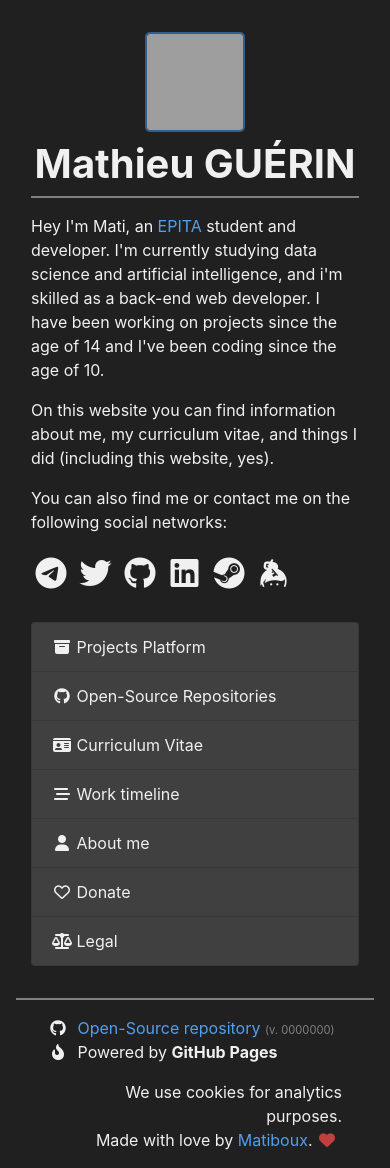
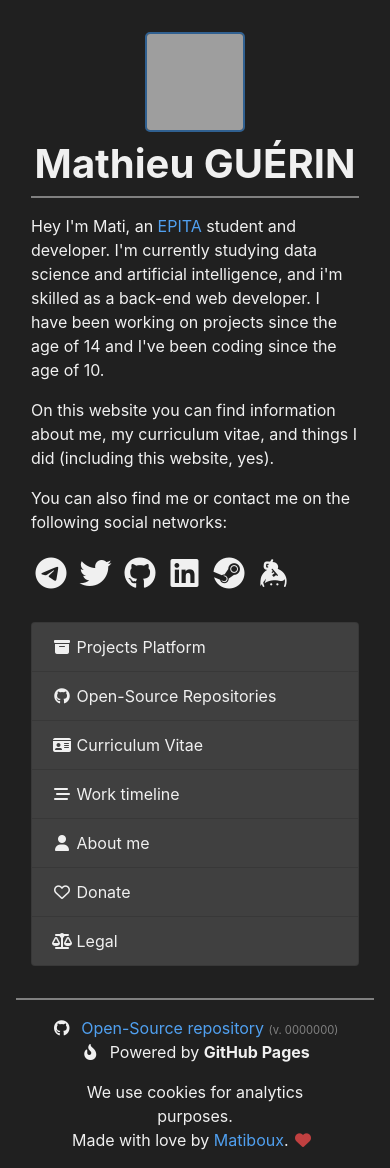
Before and after one commit to matiboux/matiboux.me, a Jekyll site: the page built from index.html, in a window 390 px wide. Built offline with Jekyll 4.4.1, drawn with Linux system fonts in a browser that asks for light colours; nearby versions of some CDN libraries; grey boxes are pictures that could not be loaded.

Commit message:
Updat footer alignment on small screens

```diff
--- a/_includes/footer.html
+++ b/_includes/footer.html
@@ -8,7 +8,7 @@
 			<li><i class="fas fa-fire-alt fa-fw"></i> Powered by <b>GitHub Pages</b></li>
 		</ul>
 	</div>
-	<div style="text-align: right">
+	<div>
 		<ul>
 			<li>We use cookies for analytics purposes.</li>
 			<li>Made with love by <a href="https://matiboux.me/">Matiboux</a>. <i class="fas fa-heart fa-fw" style="color: #c04040"></i></li>
--- a/assets/css/style.css
+++ b/assets/css/style.css
@@ -46,14 +46,21 @@ hr { border-color: rgba(255, 255, 255, .1) }
 	margin: 2em 0 -2em;
 	padding: .5em 1.5em;
 	flex-wrap: wrap;
-	justify-content: space-between;
+	justify-content: center;
 	align-items: center;
 	border-top: 2px solid #808080;
 }
-#footer > * { margin: .5em }
+
+#footer > * { width: 100%; margin: .5em; text-align: center }
 #footer ul { margin: 0; padding: 0; list-style: none }
 #footer ul > li small { color: #808080; font-size: 70% }
 #footer ul > li .fab, #footer ul > li .fas { margin-right: 5px }
+
+@media (min-width: 768px) {
+	#footer { justify-content: space-between }
+	#footer > * { width: auto }
+	#footer > *:first-child { text-align: left }
+	#footer > *:last-child { text-align: right } }
 
 
 /** Special wrappers */
```
